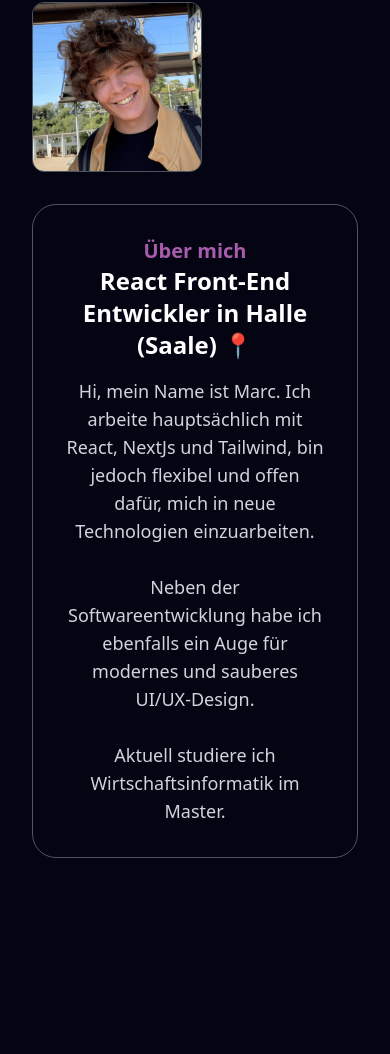
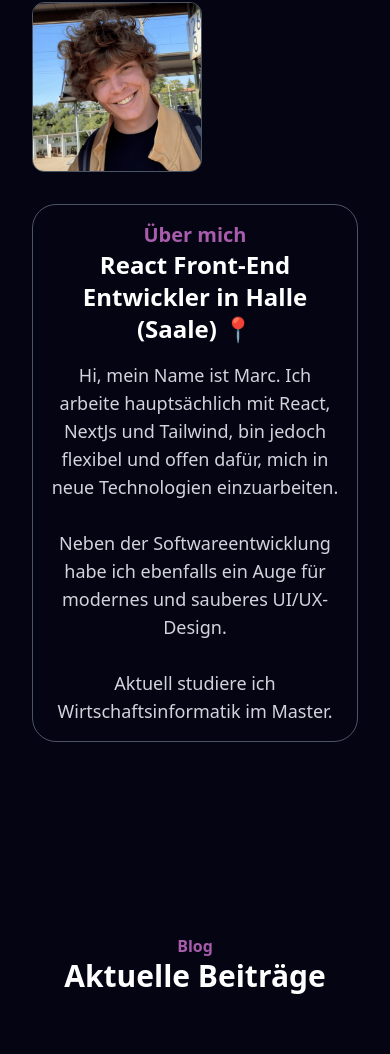
Before and after one commit to MarcCon/My-Portfolio, a Next.js app: page / in a window 390 px wide. Shown: the part 954-2008 px from the top of the page. Built offline with nearby package versions, Linux system fonts and the light colour scheme.

Commit message:
Padding About

```diff
--- a/components/About.jsx
+++ b/components/About.jsx
@@ -16,7 +16,7 @@ const About = () => {
             onDragStart={(e) => e.preventDefault()}
           />
 
-          <div className="border rounded-3xl p-8 border-gray-600">
+          <div className="border rounded-3xl sm:p-8 p-4 border-gray-600">
             <p className="text-center font-inter text-xl font-extrabold text-mypurple lg:text-left lg:text-2xl">
               Über mich
             </p>
```
